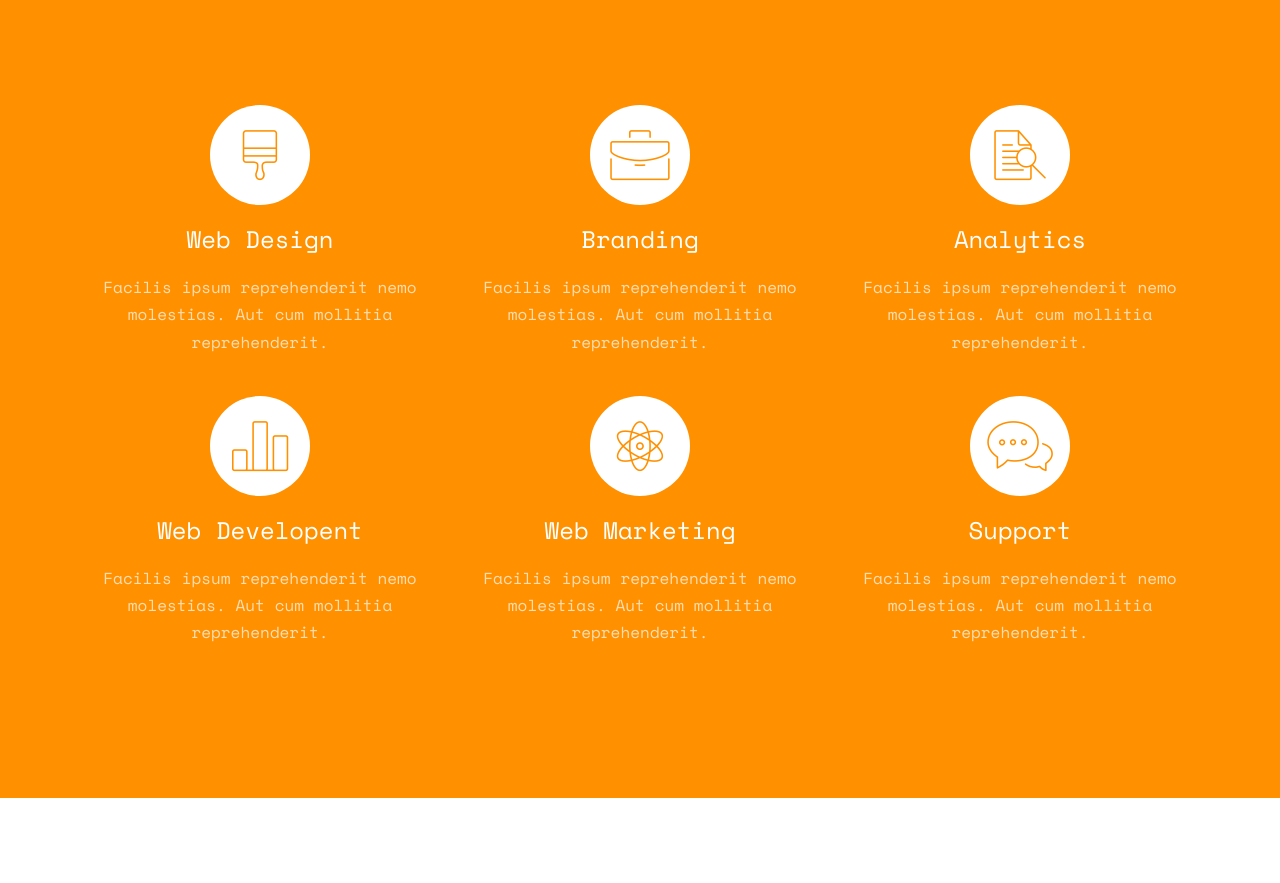
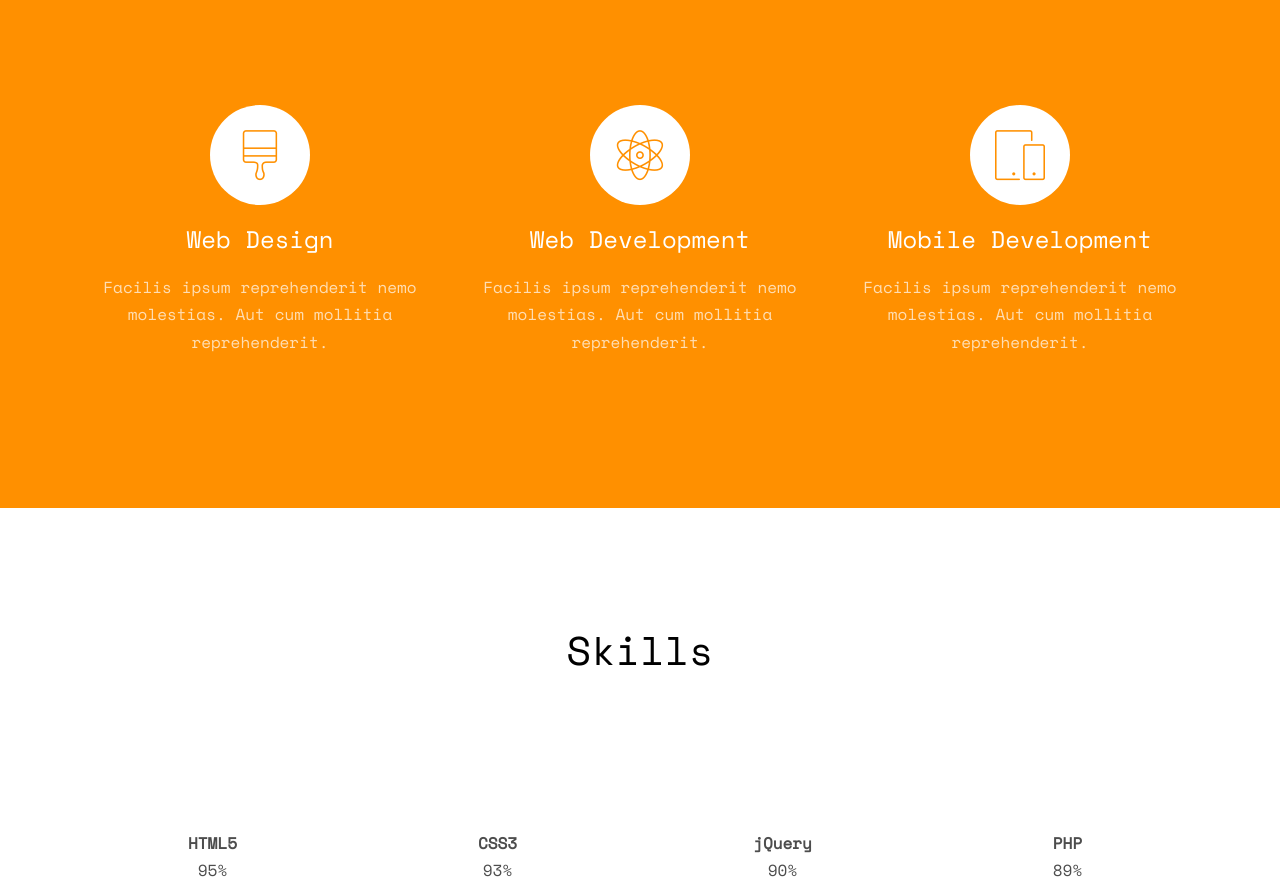
Before and after one commit to sharathpc/sharathpc.github.io, a Next.js app: page / in a window 1280 px wide. Shown: the part 2960-3843 px from the top of the page. Built offline with nearby package versions, Linux system fonts and the light colour scheme.

Commit message:
Services Section dynamic data

```diff
--- a/components/ServicesSection.tsx
+++ b/components/ServicesSection.tsx
@@ -1,90 +1,44 @@
 const ServicesSection = () => {
+    const data = {
+        sectionHeading: 'My Services',
+        list: [{
+            iconClassName: 'icon-paintbrush',
+            mainText: 'Web Design',
+            subText: 'Facilis ipsum reprehenderit nemo molestias. Aut cum mollitia reprehenderit.'
+        }, {
+            iconClassName: 'icon-genius',
+            mainText: 'Web Development',
+            subText: 'Facilis ipsum reprehenderit nemo molestias. Aut cum mollitia reprehenderit.'
+        }, {
+            iconClassName: 'icon-mobile',
+            mainText: 'Mobile Development',
+            subText: 'Facilis ipsum reprehenderit nemo molestias. Aut cum mollitia reprehenderit.'
+        }]
+    }
+
     return (
         <div id="fh5co-features" className="animate-box">
             <div className="container">
                 <div className="services-padding">
                     <div className="row">
                         <div className="col-md-8 offset-md-2 text-center fh5co-heading">
-                            <h2>My Services</h2>
+                            <h2>{data.sectionHeading}</h2>
                         </div>
                     </div>
                     <div className="row">
-                        <div className="col-md-4 text-center">
-                            <div className="feature-left">
-                                <span className="icon">
-                                    <i className="icon-paintbrush"></i>
-                                </span>
-                                <div className="feature-copy">
-                                    <h3>Web Design</h3>
-                                    <p>Facilis ipsum reprehenderit nemo molestias. Aut cum mollitia reprehenderit.</p>
+                        {data.list.map((item, itemIndex) =>
+                            <div className="col-md-4 text-center" key={itemIndex}>
+                                <div className="feature-left">
+                                    <span className="icon">
+                                        <i className={item.iconClassName}></i>
+                                    </span>
+                                    <div className="feature-copy">
+                                        <h3>{item.mainText}</h3>
+                                        <p>{item.subText}</p>
+                                    </div>
                                 </div>
                             </div>
-                        </div>
-
-                        <div className="col-md-4 text-center">
-                            <div className="feature-left">
-                                <span className="icon">
-                                    <i className="icon-briefcase"></i>
-                                </span>
-                                <div className="feature-copy">
-                                    <h3>Branding</h3>
-                                    <p>Facilis ipsum reprehenderit nemo molestias. Aut cum mollitia reprehenderit.</p>
-                                </div>
-                            </div>
-
-                        </div>
-                        <div className="col-md-4 text-center">
-                            <div className="feature-left">
-                                <span className="icon">
-                                    <i className="icon-search"></i>
-                                </span>
-                                <div className="feature-copy">
-                                    <h3>Analytics</h3>
-                                    <p>Facilis ipsum reprehenderit nemo molestias. Aut cum mollitia reprehenderit.</p>
-                                </div>
-                            </div>
-                        </div>
-                    </div>
-
-
-                    <div className="row">
-                        <div className="col-md-4 text-center">
-
-                            <div className="feature-left">
-                                <span className="icon">
-                                    <i className="icon-bargraph"></i>
-                                </span>
-                                <div className="feature-copy">
-                                    <h3>Web Developent</h3>
-                                    <p>Facilis ipsum reprehenderit nemo molestias. Aut cum mollitia reprehenderit.</p>
-                                </div>
-                            </div>
-
-                        </div>
-
-                        <div className="col-md-4 text-center">
-                            <div className="feature-left">
-                                <span className="icon">
-                                    <i className="icon-genius"></i>
-                                </span>
-                                <div className="feature-copy">
-                                    <h3>Web Marketing</h3>
-                                    <p>Facilis ipsum reprehenderit nemo molestias. Aut cum mollitia reprehenderit.</p>
-                                </div>
-                            </div>
-
-                        </div>
-                        <div className="col-md-4 text-center">
-                            <div className="feature-left">
-                                <span className="icon">
-                                    <i className="icon-chat"></i>
-                                </span>
-                                <div className="feature-copy">
-                                    <h3>Support</h3>
-                                    <p>Facilis ipsum reprehenderit nemo molestias. Aut cum mollitia reprehenderit.</p>
-                                </div>
-                            </div>
-                        </div>
+                        )}
                     </div>
                 </div>
             </div>
```
